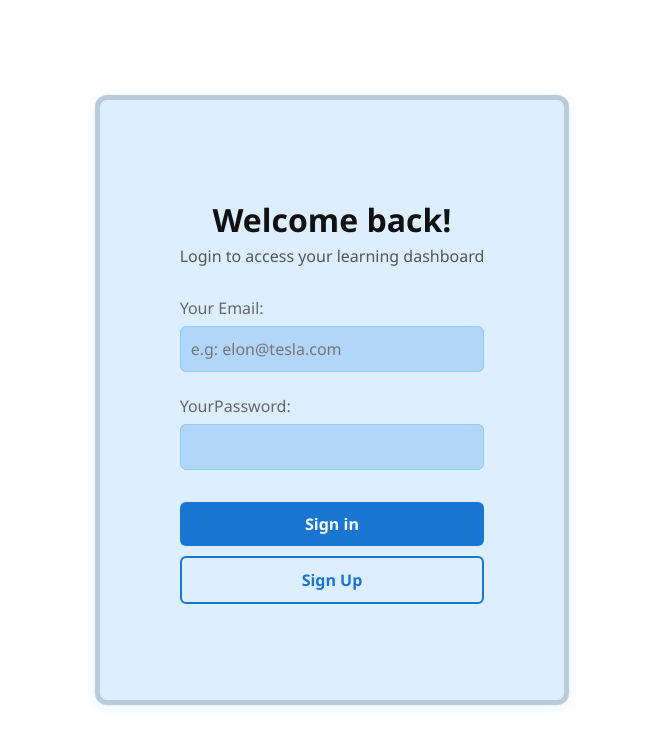
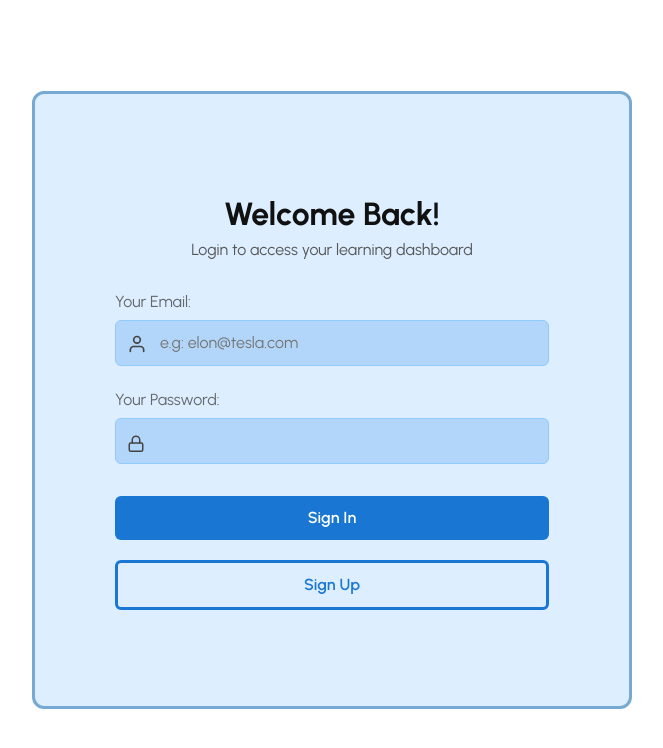
Before and after one commit to ayazb7/team-3-project, a React (Vite) app in the folder frontend/team-3/: page /login in a window 1280 px wide. Shown: the top 748 px of the page, without its empty margins (308-971 px from the left). Built offline with nearby package versions, Linux system fonts and the light colour scheme.

Commit message:
UPDATE styling. Added icons and made minor styling tweaks to login container

```diff
--- a/frontend/team-3/src/pages/Login.jsx
+++ b/frontend/team-3/src/pages/Login.jsx
@@ -1,5 +1,6 @@
 import { useState } from "react";
-import "./Login.css";
+import { FiMail, FiLock, FiUser } from "react-icons/fi";
+import "./login.css";
 
 function Login() {
     const [email, setEmail] = useState("");
@@ -34,30 +35,39 @@ function Login() {
 
     return (
         <div className="login-container">
-            <h2>Welcome back!</h2>
+            <h2>Welcome Back!</h2>
             <p>Login to access your learning dashboard</p>
-            <form onSubmit={handleSubmit}>
+                <form onSubmit={handleSubmit}>
+                {/* Email field */}
                 <div className="email-group">
                     <label>Your Email:</label>
+                    <div className="input-group">
+                    <FiUser className="input-icon user-icon" aria-hidden="true" />
                     <input
                         type="email"
                         value={email}
-                        onChange={e => setEmail(e.target.value)}
+                        onChange={(e) => setEmail(e.target.value)}
                         required
                         placeholder="e.g: elon@tesla.com"
+                        aria-label="Email"
                     />
+                    </div>
                 </div>
-                <div>
-                    <label>YourPassword:</label>
+                <div className="password-group">
+                    <label>Your Password:</label>
+                    <div className="input-group">
+                    <FiLock className="input-icon lock-icon" aria-hidden="true" />
                     <input
                         type="password"
                         value={password}
-                        onChange={e => setPassword(e.target.value)}
+                        onChange={(e) => setPassword(e.target.value)}
                         required
+                        aria-label="Password"
                     />
+                    </div>
                 </div>
                 <button type="submit" disabled={loading}>
-                    {loading ? "Logging in..." : "Sign in"}
+                    {loading ? "Logging in..." : "Sign In"}
                 </button>
                 <button
                     type="button"
--- a/frontend/team-3/src/pages/login.css
+++ b/frontend/team-3/src/pages/login.css
@@ -1,14 +1,15 @@
+@import url('https://fonts.googleapis.com/css2?family=Urbanist:wght@400;600;700&display=swap');
+
 body {
     background: white;
-    font-family: 'Segoe UI', Arial, sans-serif;
+    font-family: 'Urbanist', sans-serif;
 }
 
 .login-container {
     background: #dceeff;
     border-radius: 12px;
-    box-shadow: 0 2px 12px rgba(33, 150, 243, 0.12);
-    border: 5px solid rgba(0,0,0,0.15);
-    max-width: 600px;
+    border: 3px solid rgb(119, 170, 210);
+    width: 600px;
     margin: 40px auto;
     padding: 96px 80px;
 }
@@ -17,8 +18,7 @@ body {
     color: #111;
     text-align: center;
     font-size: 2rem;
-    font-weight: 700;
-    /* margin-bottom: 24px; */
+    font-weight: bold;
 }
 
 .login-container label {
@@ -39,10 +39,9 @@ body {
     background: #b2d6f9;
     font-size: 16px;
     transition: border-color 0.2s;
-    color: #111; /* darker typed text */
+    color: #111;
 }
 
-/* Placeholder color (cross-browser) */
 .login-container input::-webkit-input-placeholder {
     color: #757575;
 }
@@ -78,6 +77,7 @@ body {
     font-weight: 600;
     cursor: pointer;
     transition: background 0.2s;
+    margin-bottom: 10px;
 }
 
 .login-container button[type="submit"]:disabled {
@@ -91,7 +91,7 @@ body {
     margin-top: 10px;
     background: transparent;
     color: #1976d2;
-    border: 2px solid #1976d2;
+    border: 3px solid #1976d2;
     border-radius: 6px;
     font-size: 16px;
     font-weight: 600;
@@ -116,3 +116,43 @@ body {
     text-align: center;
     margin-bottom: 28px;
 }
+
+.input-group {
+  position: relative;
+}
+
+.input-group input {
+  padding-left: 44px;
+  box-sizing: border-box;
+}
+
+.input-icon {
+  position: absolute;
+  left: 12px;
+  top: 50%;
+  transform: translateY(-70%);
+  display: flex;
+  align-items: center;
+  justify-content: center;
+  width: 20px;
+  height: 20px;
+  pointer-events: none;
+}
+
+.user-icon {
+  color: #444;
+}
+.lock-icon {
+  color: #444;
+  top: 42%;
+  transform: translateY(-90%);
+  width: 18px;
+  height: 18px;
+  display: flex;
+  align-items: center;
+  justify-content: center;
+}
+
+.login-container input[type="password"] {
+    margin-bottom: 32px;
+}
--- /dev/null
+++ b/package.json
@@ -0,0 +1,5 @@
+{
+  "dependencies": {
+    "react-icons": "^5.5.0"
+  }
+}
```
Also changed, not shown: 1 other file (tests, documents, lock files or other folders).
